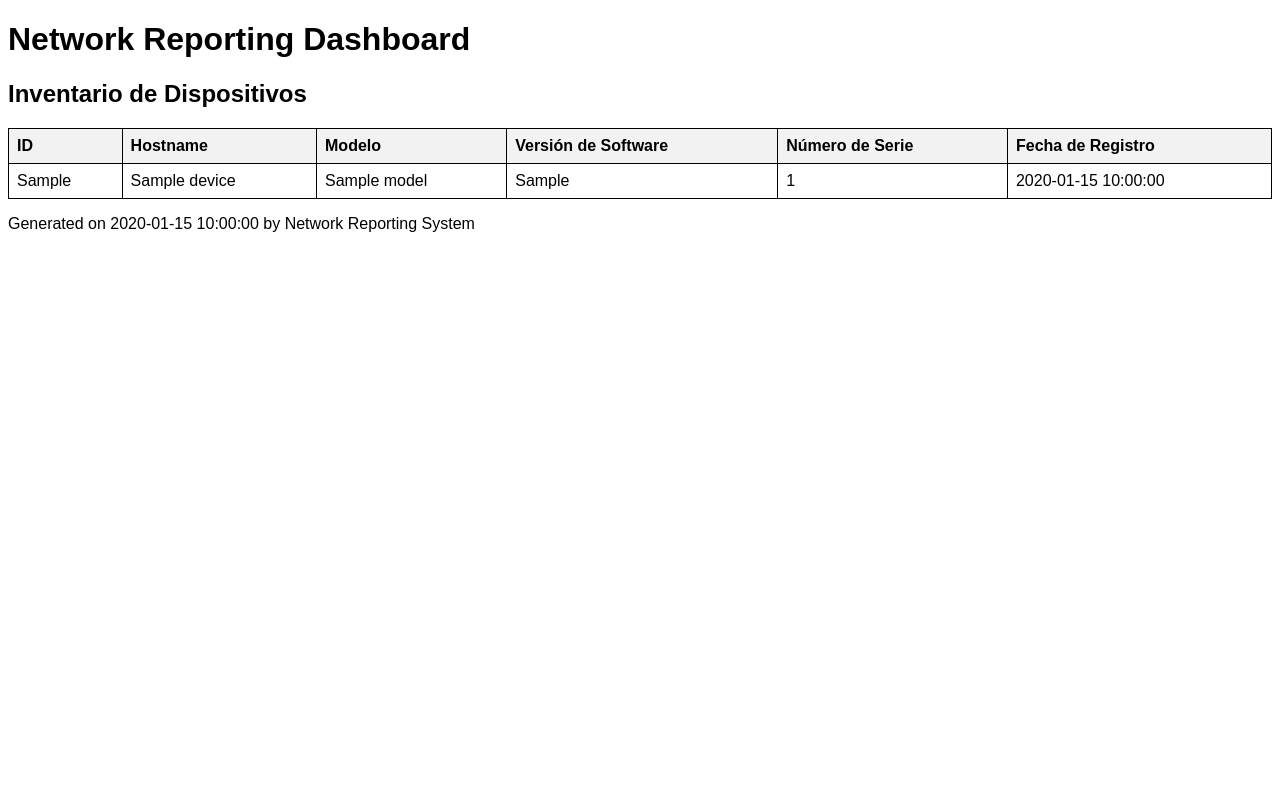
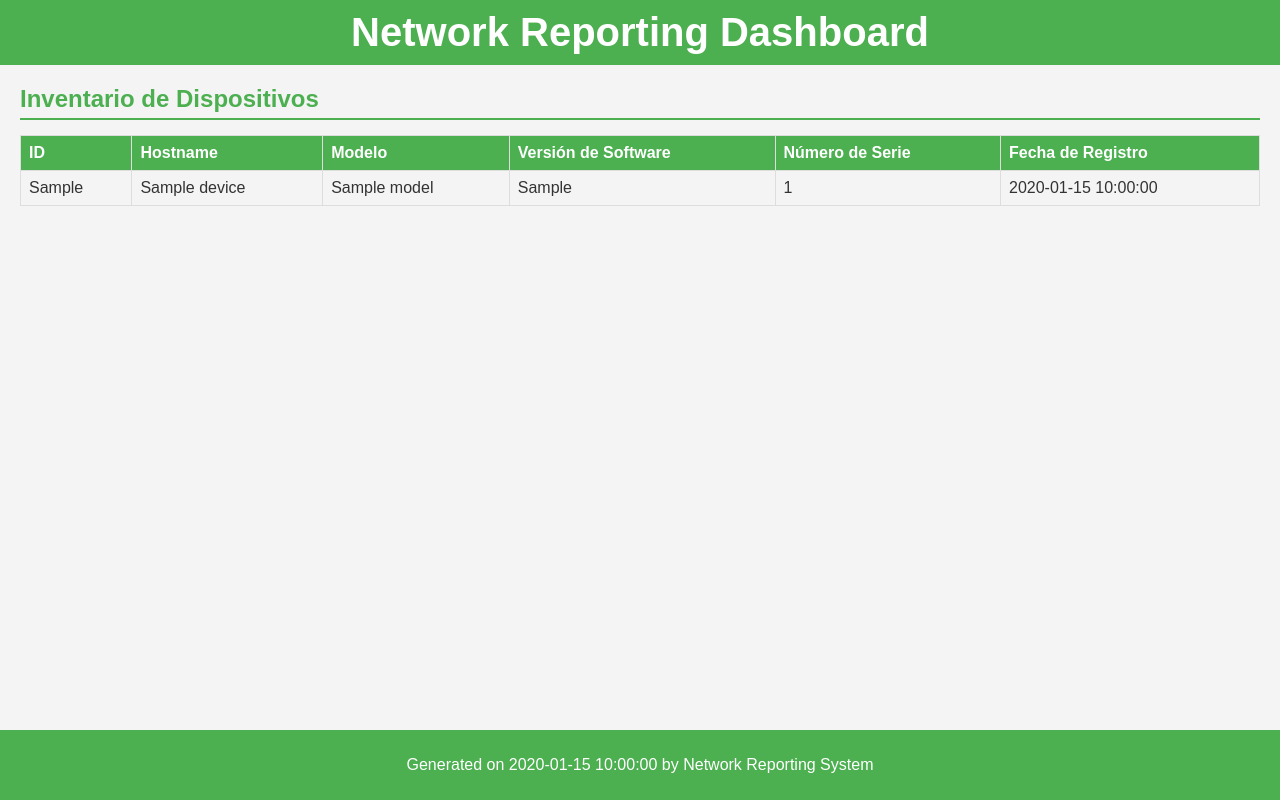
Before and after one commit to georgeif2212/GNS3-CampusLAN, a Flask app: template server/src/templates/inventory.html in a window 1280 px wide. Run offline with Flask 3, Linux system fonts and the light colour scheme; the template is opened without the code that fills it: most values are stand-ins (such as "Sample title", 1, 10 or a date in 2020).

Commit message:
feat: new styles for report of inventory

```diff
--- a/server/src/static/css/inventory.css
+++ b/server/src/static/css/inventory.css
@@ -1,19 +1,70 @@
 body {
     font-family: Arial, sans-serif;
+    background-color: #f4f4f4;
+    color: #333;
+    margin: 0;
+    padding: 0;
 }
 
-table {
+header {
+    background-color: #4CAF50;
+    color: white;
+    padding: 10px 0;
+    text-align: center;
+}
+
+.main-title {
+    margin: 0;
+    font-size: 2.5rem;
+}
+
+main {
+    margin: 20px;
+}
+
+.section-title {
+    color: #4CAF50;
+    border-bottom: 2px solid #4CAF50;
+    padding-bottom: 5px;
+    margin-bottom: 15px;
+}
+
+.inventory-section {
+    margin-bottom: 40px;
+}
+
+.inventory-table {
     width: 100%;
     border-collapse: collapse;
+    margin-bottom: 20px;
 }
 
-th,
-td {
-    border: 1px solid black;
+.inventory-table th,
+.inventory-table td {
+    border: 1px solid #ddd;
     padding: 8px;
     text-align: left;
 }
 
-th {
+.inventory-table th {
+    background-color: #4CAF50;
+    color: white;
+}
+
+.inventory-table tr:nth-child(even) {
     background-color: #f2f2f2;
 }
+
+.inventory-table tr:hover {
+    background-color: #ddd;
+}
+
+footer {
+    background-color: #4CAF50;
+    color: white;
+    text-align: center;
+    padding: 10px 0;
+    position: fixed;
+    width: 100%;
+    bottom: 0;
+}
```
